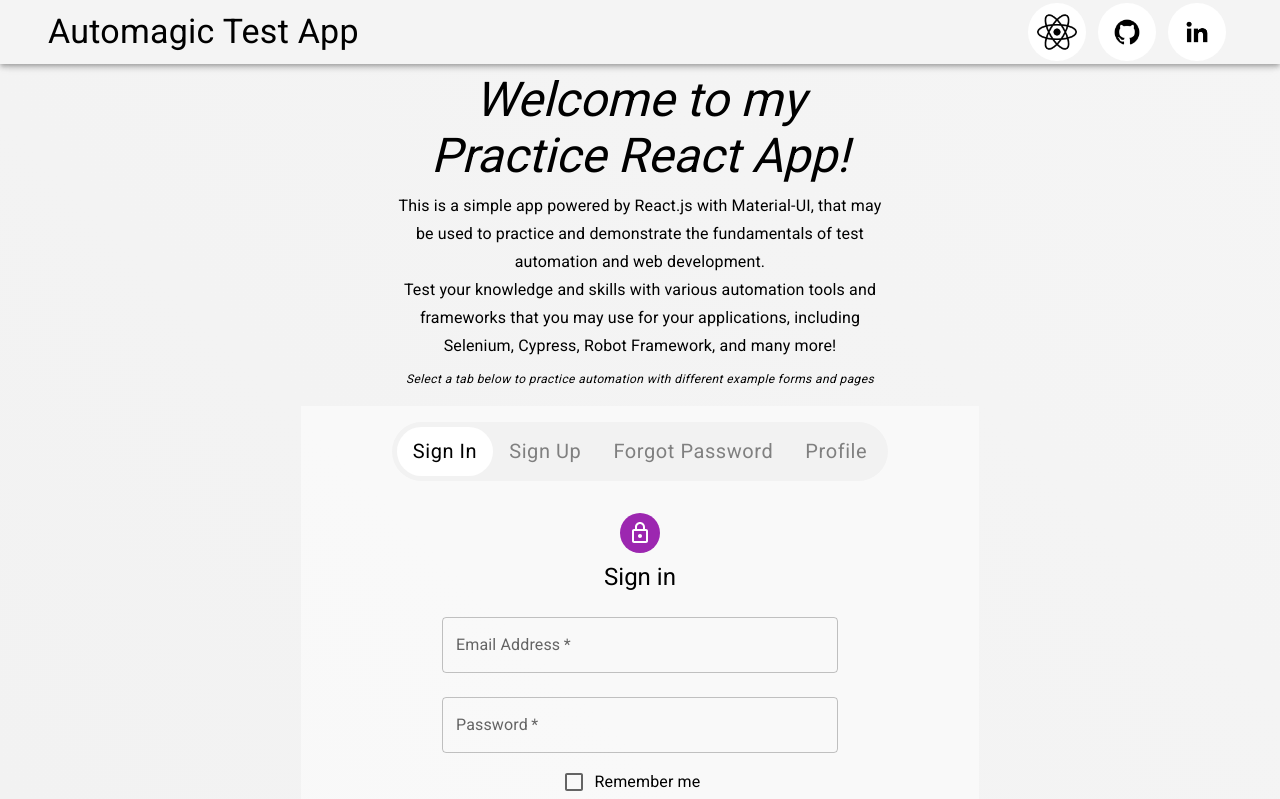
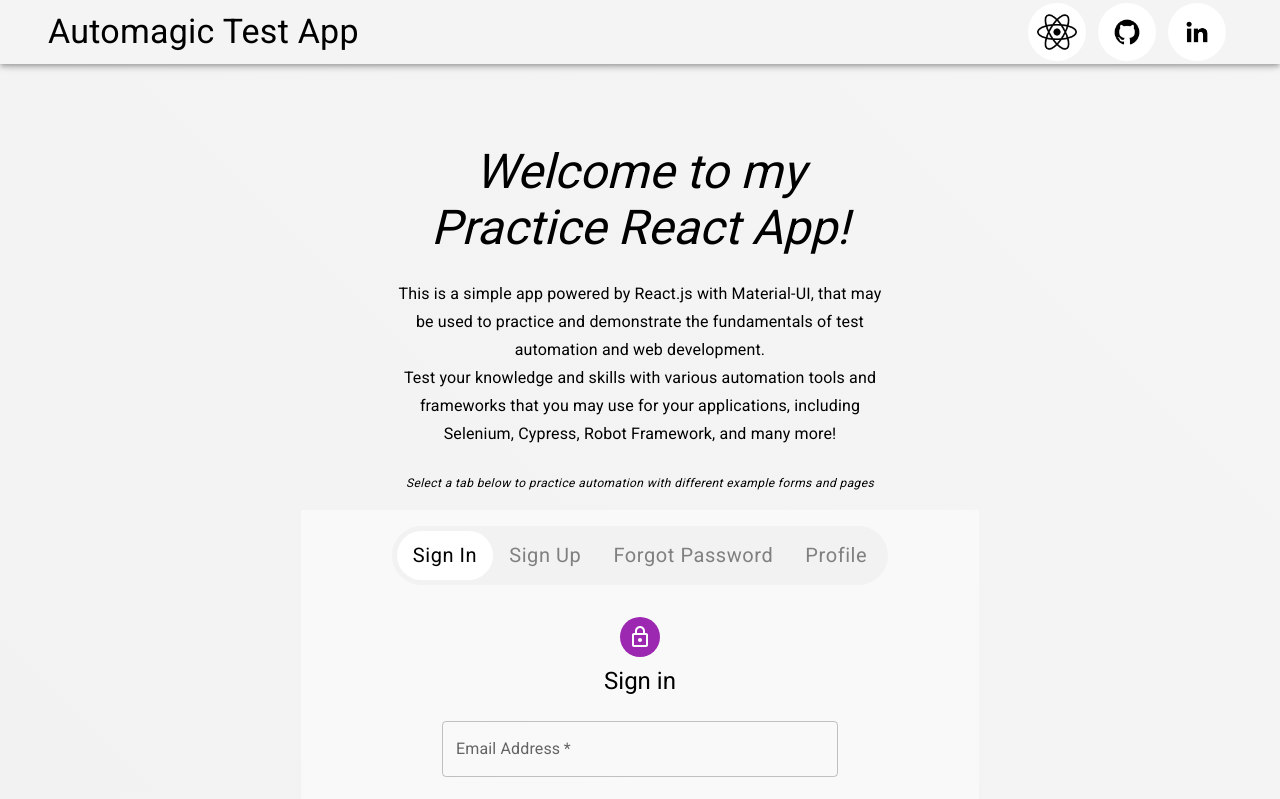
Before and after one commit to justine-black/automagic-testing, a React (Create React App) app in the folder my-app-to-test/frontend/: page / in a window 1280 px wide. Shown: the top 799 px of the page. Built offline with nearby package versions, Linux system fonts and the light colour scheme.

Commit message:
Update padding and spacing

```diff
--- a/my-app-to-test/frontend/src/Body.js
+++ b/my-app-to-test/frontend/src/Body.js
@@ -7,14 +7,14 @@ const NewBody = () => {
       container
       spacing={2}
       className="app-body"
-      paddingTop={1}
+      paddingTop={10}
       justifyContent={"center"}
       textAlign={"center"}
     >
       <Grid item xs={6} background={"none"}>
         <Grid
           container
-          spacing={1}
+          spacing={3}
           alignItems={"center"}
           justifyContent={"center"}
         >
```
